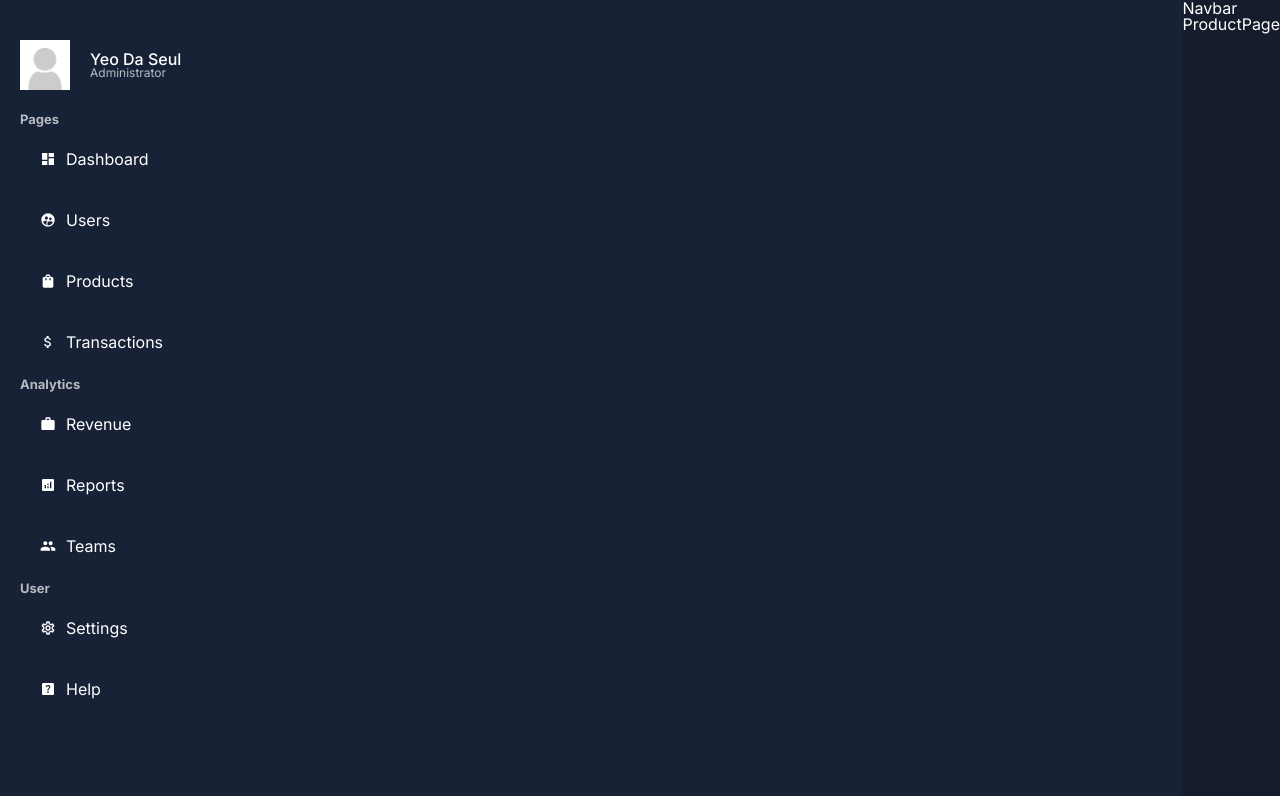
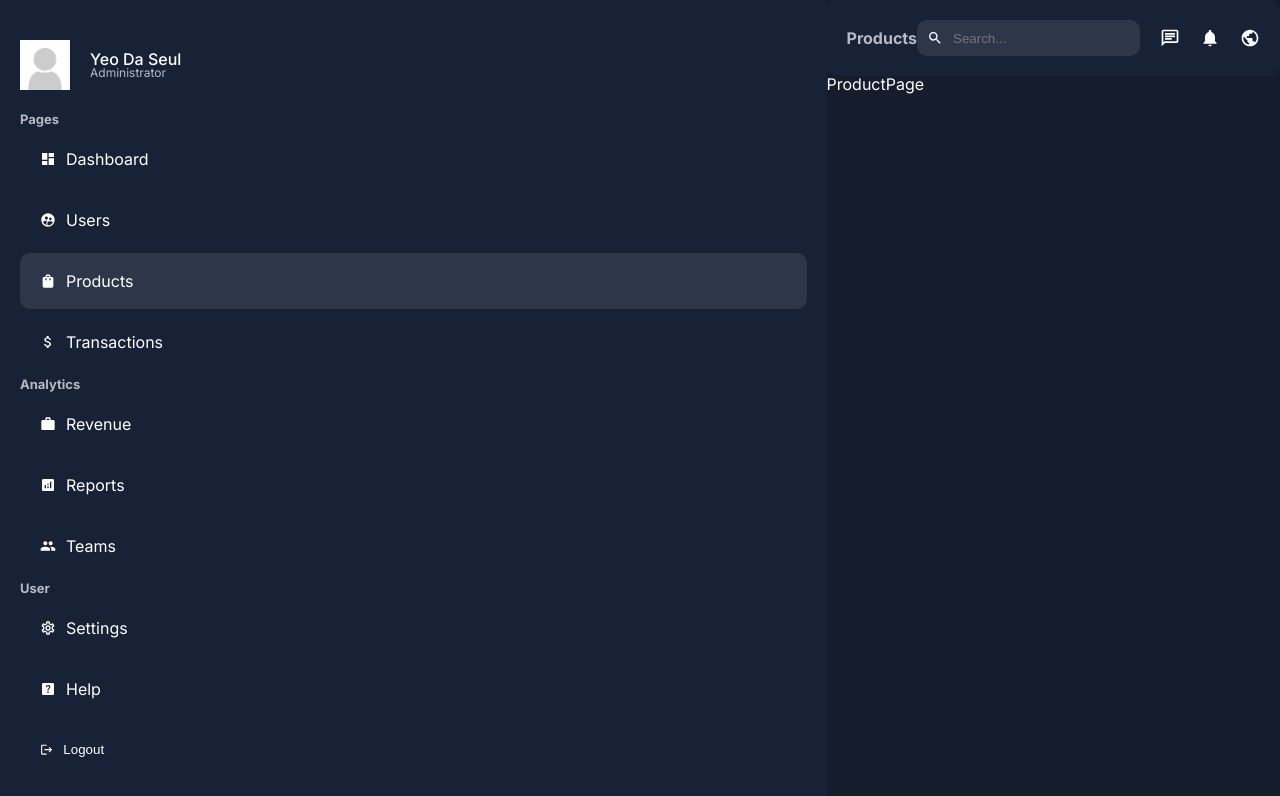
Before and after one commit to YeoDaSeul4355/next-admin-dashboard, a Next.js app: page /dashboard/products in a window 1280 px wide. Shown: the top 796 px of the page. Built offline with nearby package versions, Linux system fonts and the light colour scheme.

Commit message:
⚡️ navbar, sidebar 화면구성

```diff
--- a/app/ui/dashboard/navbar/navbar.jsx
+++ b/app/ui/dashboard/navbar/navbar.jsx
@@ -1,5 +1,32 @@
+"use client";
+import { usePathname } from "next/navigation";
+import styles from "./navbar.module.css";
+import {
+  MdNotifications,
+  MdOutlineChat,
+  MdPublic,
+  MdSearch,
+} from "react-icons/md";
+
 const Navbar = () => {
-  return <div>Navbar</div>;
+  const pathname = usePathname();
+
+  return (
+    <div className={styles.container}>
+      <div className={styles.title}>{pathname.split("/").pop()}</div>
+      <div className={styles.menu}>
+        <div className={styles.search}>
+          <MdSearch />
+          <input type="text" placeholder="Search..." className={styles.input} />
+        </div>
+        <div className={styles.icons}>
+          <MdOutlineChat size={20} />
+          <MdNotifications size={20} />
+          <MdPublic size={20} />
+        </div>
+      </div>
+    </div>
+  );
 };
 
 export default Navbar;
--- a/app/ui/dashboard/sidebar/menuLink/menuLink.jsx
+++ b/app/ui/dashboard/sidebar/menuLink/menuLink.jsx
@@ -1,9 +1,20 @@
+"use client";
+
 import Link from "next/link";
 import styles from "./menuLink.module.css";
+import { usePathname } from "next/navigation";
 
 const MenuLink = ({ item }) => {
+  const pathname = usePathname();
+
+  console.log(pathname);
   return (
-    <Link href={item.path} className={styles.container}>
+    <Link
+      href={item.path}
+      className={`${styles.container} ${
+        pathname === item.path && styles.active
+      }`}
+    >
       {item.icon}
       {item.title}
     </Link>
--- a/app/ui/dashboard/sidebar/sidebar.jsx
+++ b/app/ui/dashboard/sidebar/sidebar.jsx
@@ -98,6 +98,10 @@
           </li>
         ))}
       </ul>
+      <button className={styles.logout}>
+        <MdLogout />
+        Logout
+      </button>
     </div>
   );
 };
```
